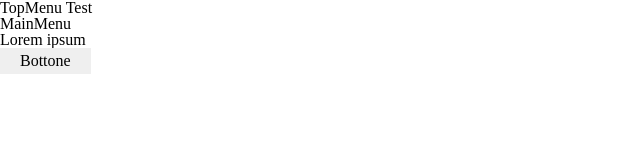
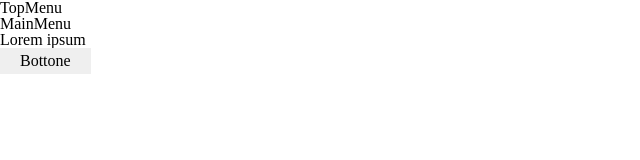
Before and after one commit to fabettdev/oceansapart-clone, a Next.js app: page / in a window 1280 px wide. Shown: the top 160 px of the page, without its empty margins (0-640 px from the left). Built offline with nearby package versions, Linux system fonts and the light colour scheme.

Commit message:
test commit

```diff
--- a/components/header/TopMenu.tsx
+++ b/components/header/TopMenu.tsx
@@ -1,5 +1,5 @@
 import "./top-menu.css";
 
 export default function TopMenu(): React.ReactElement {
-  return <nav>TopMenu Test</nav>;
+  return <nav>TopMenu</nav>;
 }
```
